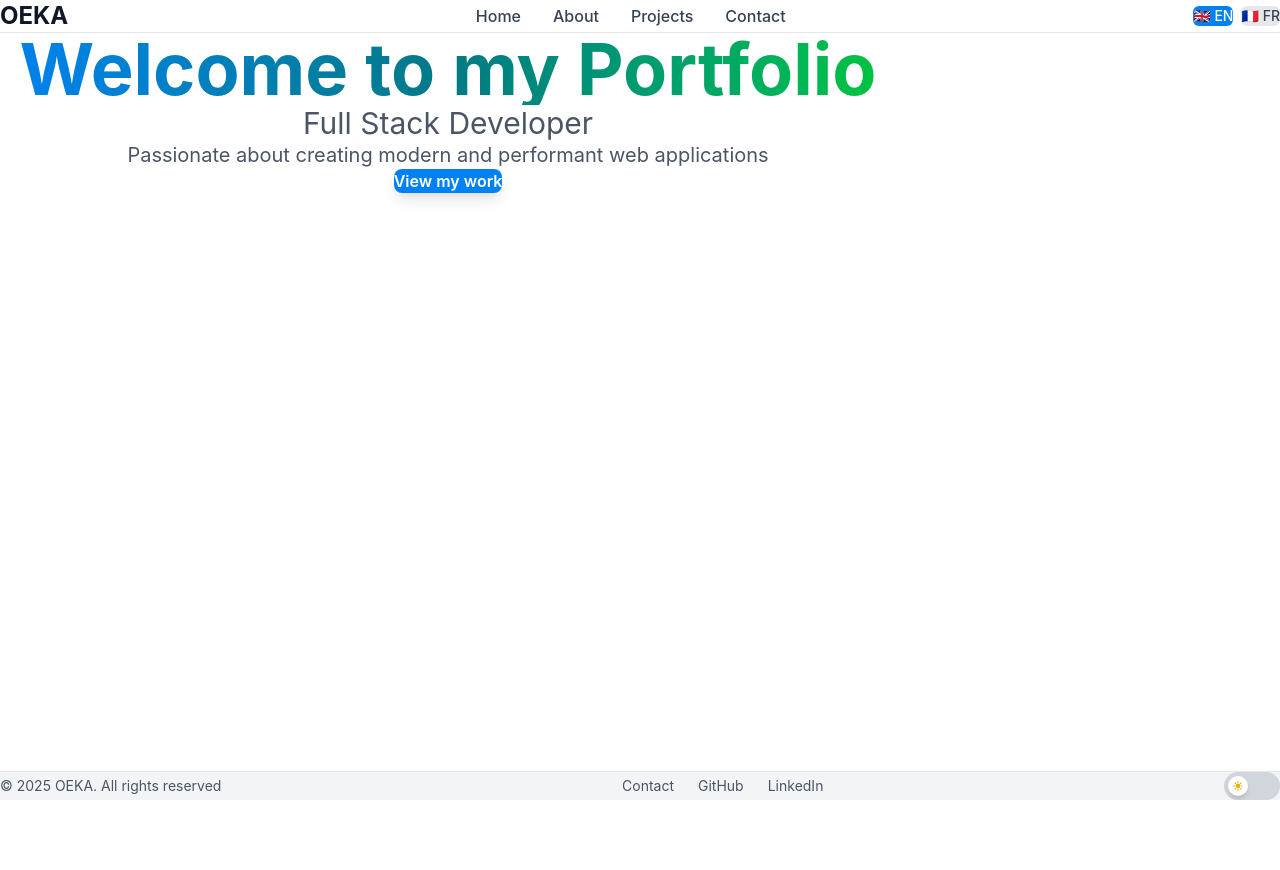
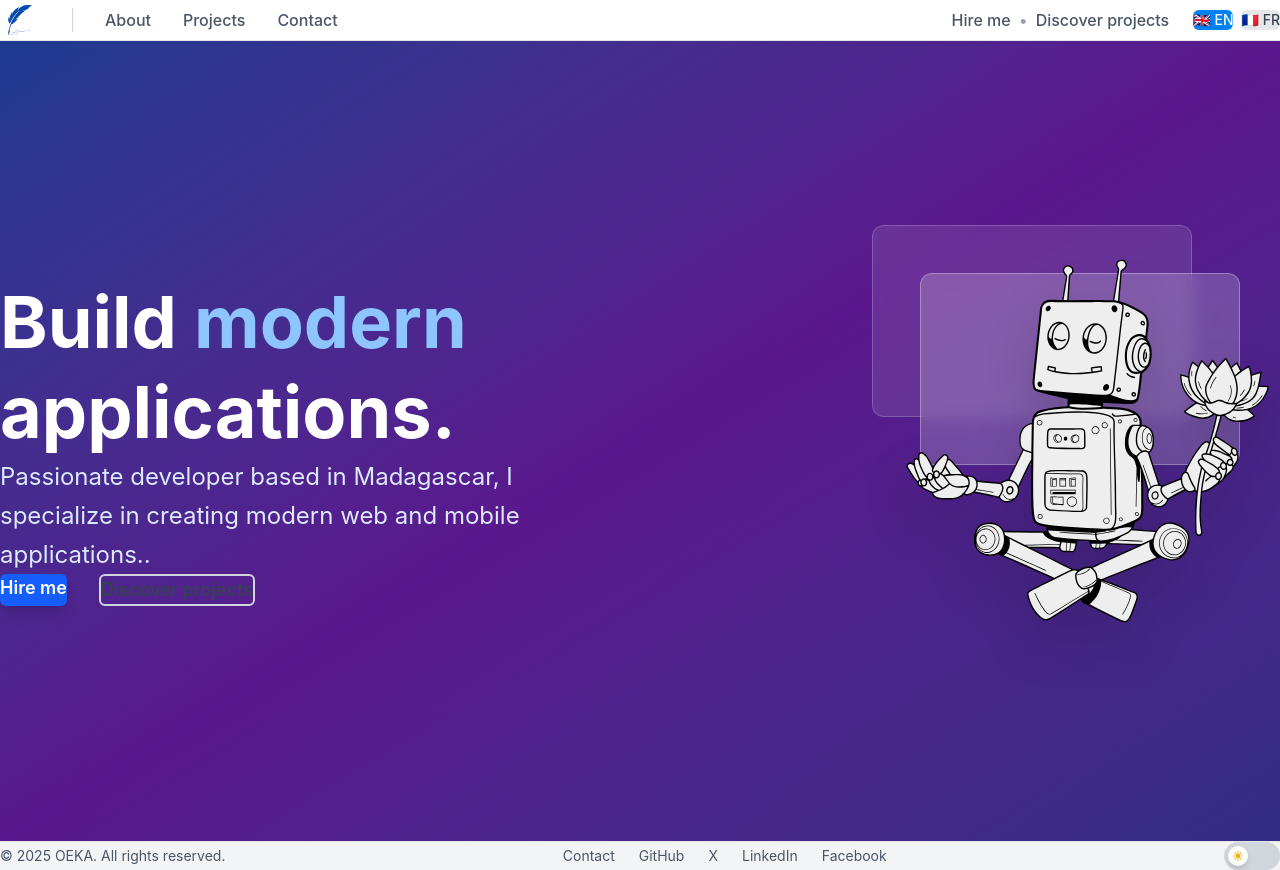
Before and after one commit to IhantsaFana/portfolio-ihantsa, a React (Vite) app: page /1 in a window 1280 px wide. Before the commit the page ends 800 px from the top, so only its background shows below. Built offline with nearby package versions, Linux system fonts and the light colour scheme.

Commit message:
Correction taille, thème, texte

```diff
--- a/public/locales/en/translation.json
+++ b/public/locales/en/translation.json
@@ -3,38 +3,53 @@
     "home": "Home",
     "about": "About",
     "projects": "Projects",
-    "contact": "Contact"
+    "contact": "Contact",
+    "hireMe": "Hire me",
+    "discoverProjects": "Discover projects"
   },
   "home": {
-    "title": "Welcome to my Portfolio",
-    "subtitle": "Full Stack Developer",
-    "description": "Passionate about creating modern and performant web applications",
-    "cta": "View my work"
+    "title": "Ihantsa RAKOTONDRANAIVO",
+    "subtitle": "Full-Stack Developer & AI",
+    "description": "Passionate about web and mobile development, I create modern applications with React, Next.js, Flutter and explore the possibilities of artificial intelligence.",
+    "cta": "View my projects",
+    "intro": "Passionate developer based in Madagascar, I specialize in creating modern web and mobile applications.",
+    "heroTitle": "Build modern applications.",
+    "heroHighlight": "modern"
   },
   "about": {
-    "title": "About Me",
-    "description": "I'm a full stack developer passionate about web technologies and creating exceptional user experiences."
+    "title": "About",
+    "description": "Full-Stack developer passionate about modern technologies and artificial intelligence.",
+    "skills": {
+      "web": "Web Development",
+      "mobile": "Mobile Development",
+      "ai": "Artificial Intelligence",
+      "webDesc": "React, Next.js, TypeScript, Tailwind CSS",
+      "mobileDesc": "Flutter, React Native, cross-platform development",
+      "aiDesc": "Python, Machine Learning, AI integration"
+    }
   },
   "projects": {
-    "title": "My Projects",
-    "viewProject": "View Project",
-    "sourceCode": "Source Code"
+    "title": "Projects",
+    "viewProject": "View project",
+    "sourceCode": "Source code",
+    "recent": "Recent projects"
   },
   "contact": {
-    "title": "Get in Touch",
+    "title": "Contact",
     "name": "Name",
     "email": "Email",
     "message": "Message",
-    "send": "Send Message",
+    "send": "Send",
     "success": "Message sent successfully!",
-    "error": "An error occurred. Please try again."
+    "error": "Error sending message.",
+    "intro": "Have a project? A question? Feel free to contact me."
   },
   "footer": {
-    "rights": "All rights reserved"
+    "rights": "All rights reserved."
   },
   "meta": {
-    "title": "Portfolio - Full Stack Developer",
-    "description": "Full Stack Developer portfolio showcasing modern web projects and applications",
-    "keywords": "developer, full stack, react, typescript, portfolio"
+    "title": "OEKA - Ihantsa RAKOTONDRANAIVO",
+    "description": "Full-Stack Developer & AI specialized in React, Next.js, Flutter, Python. Creating modern web and mobile applications.",
+    "keywords": "developer, React, Next.js, Flutter, Python, AI, TypeScript, portfolio, Madagascar"
   }
 }
--- a/public/locales/fr/translation.json
+++ b/public/locales/fr/translation.json
@@ -3,38 +3,53 @@
     "home": "Accueil",
     "about": "À propos",
     "projects": "Projets",
-    "contact": "Contact"
+    "contact": "Contact",
+    "hireMe": "Me recruter",
+    "discoverProjects": "Découvrir mes projets"
   },
   "home": {
-    "title": "Bienvenue sur mon Portfolio",
-    "subtitle": "Développeur Full Stack",
-    "description": "Passionné par la création d'applications web modernes et performantes",
-    "cta": "Voir mes réalisations"
+    "title": "Ihantsa RAKOTONDRANAIVO",
+    "subtitle": "Développeur Full-Stack & IA",
+    "description": "Passionné par le développement web et mobile, je crée des applications modernes avec React, Next.js, Flutter et explore les possibilités de l'intelligence artificielle.",
+    "cta": "Voir mes projets",
+    "intro": "Développeur passionné basé à Madagascar, je me spécialise dans la création d'applications web et mobile modernes.",
+    "heroTitle": "Créez de nouvelles applications.",
+    "heroHighlight": "nouvelles"
   },
   "about": {
-    "title": "À propos de moi",
-    "description": "Je suis un développeur full stack passionné par les technologies web et la création d'expériences utilisateur exceptionnelles."
+    "title": "À propos",
+    "description": "Développeur Full-Stack passionné par les technologies modernes et l'intelligence artificielle.",
+    "skills": {
+      "web": "Développement Web",
+      "mobile": "Développement Mobile",
+      "ai": "Intelligence Artificielle",
+      "webDesc": "React, Next.js, TypeScript, Tailwind CSS",
+      "mobileDesc": "Flutter, React Native, développement cross-platform",
+      "aiDesc": "Python, Machine Learning, intégration d'IA"
+    }
   },
   "projects": {
-    "title": "Mes Projets",
+    "title": "Projets",
     "viewProject": "Voir le projet",
-    "sourceCode": "Code source"
+    "sourceCode": "Code source",
+    "recent": "Projets récents"
   },
   "contact": {
-    "title": "Me Contacter",
+    "title": "Contact",
     "name": "Nom",
     "email": "Email",
     "message": "Message",
     "send": "Envoyer",
     "success": "Message envoyé avec succès !",
-    "error": "Une erreur s'est produite. Veuillez réessayer."
+    "error": "Erreur lors de l'envoi du message.",
+    "intro": "Vous avez un projet ? Une question ? N'hésitez pas à me contacter."
   },
   "footer": {
-    "rights": "Tous droits réservés"
+    "rights": "Tous droits réservés."
   },
   "meta": {
-    "title": "Portfolio - Développeur Full Stack",
-    "description": "Portfolio de développeur Full Stack présentant des projets et applications web modernes",
-    "keywords": "développeur, full stack, react, typescript, portfolio"
+    "title": "OEKA - Ihantsa RAKOTONDRANAIVO",
+    "description": "Développeur Full-Stack & IA spécialisé en React, Next.js, Flutter, Python. Création d'applications web et mobile modernes.",
+    "keywords": "développeur, React, Next.js, Flutter, Python, IA, TypeScript, portfolio, Madagascar"
   }
 }
--- a/src/components/layout/Footer.tsx
+++ b/src/components/layout/Footer.tsx
@@ -14,11 +14,11 @@ export function Footer() {
             <p>&copy; {currentYear} OEKA. {t('footer.rights')}</p>
           </div>
 
-          {/* Center Section - Links (style Grafikart) */}
+          {/* Center Section - Social Links */}
           <div className="flex items-center gap-6 text-sm">
             <a
               href="mailto:contact@oeka.mg"
-              className="text-gray-600 dark:text-gray-400 hover:text-primary dark:hover:text-primary transition-colors"
+              className="text-gray-600 dark:text-gray-400 hover:text-gray-900 dark:hover:text-white transition-colors"
             >
               Contact
             </a>
@@ -26,22 +26,38 @@ export function Footer() {
               href="https://github.com/IhantsaFana"
               target="_blank"
               rel="noopener noreferrer"
-              className="text-gray-600 dark:text-gray-400 hover:text-primary dark:hover:text-primary transition-colors"
+              className="text-gray-600 dark:text-gray-400 hover:text-gray-900 dark:hover:text-white transition-colors"
             >
               GitHub
+            </a>
+            <a
+              href="https://x.com/IhantsaFana"
+              target="_blank"
+              rel="noopener noreferrer"
+              className="text-gray-600 dark:text-gray-400 hover:text-gray-900 dark:hover:text-white transition-colors"
+            >
+              X
             </a>
             <a
               href="https://linkedin.com/in/ihantsa"
               target="_blank"
               rel="noopener noreferrer"
-              className="text-gray-600 dark:text-gray-400 hover:text-primary dark:hover:text-primary transition-colors"
+              className="text-gray-600 dark:text-gray-400 hover:text-gray-900 dark:hover:text-white transition-colors"
             >
               LinkedIn
+            </a>
+            <a
+              href="https://facebook.com/ihants"
+              target="_blank"
+              rel="noopener noreferrer"
+              className="text-gray-600 dark:text-gray-400 hover:text-gray-900 dark:hover:text-white transition-colors"
+            >
+              Facebook
             </a>
           </div>
 
           {/* Right Section - Theme Toggle */}
-          <div className="flex items-center gap-4">
+          <div className="flex items-center">
             <ThemeToggle />
           </div>
         </div>
--- a/src/components/layout/Header.tsx
+++ b/src/components/layout/Header.tsx
@@ -1,55 +1,72 @@
 import { Link } from 'react-router-dom';
 import { useTranslation } from 'react-i18next';
 import { LanguageSwitcher } from '@/components/ui/LanguageSwitcher';
-import { motion } from 'framer-motion';
 
 export function Header() {
   const { t, i18n } = useTranslation();
   const currentLang = i18n.language;
 
   const navItems = [
-    { key: 'home', path: '' },
     { key: 'about', path: 'about' },
     { key: 'projects', path: 'projects' },
     { key: 'contact', path: 'contact' },
   ];
 
   return (
-    <motion.header
-      className="sticky top-0 z-50 bg-white/80 dark:bg-gray-900/80 backdrop-blur-md border-b border-gray-200 dark:border-gray-800"
-      initial={{ y: -100 }}
-      animate={{ y: 0 }}
-      transition={{ duration: 0.5 }}
-    >
-      <nav className="container mx-auto px-4 py-4">
+    <header className="bg-white dark:bg-gray-900 border-b border-gray-200 dark:border-gray-800">
+      <nav className="container mx-auto px-12 md:px-16 py-8">
         <div className="flex items-center justify-between">
-          {/* Logo */}
+          {/* Left Section - Logo + Navigation */}
+          <div className="flex items-center gap-8">
+            {/* Logo avec favicon */}
             <Link
               to={`/${currentLang}`}
-            className="text-2xl font-bold text-gray-900 dark:text-white hover:text-primary dark:hover:text-primary transition-colors"
+              className="flex items-center hover:opacity-80 transition-opacity"
             >
-            OEKA
+              <img src="/favicon.svg" alt="OEKA" className="w-10 h-10" />
             </Link>
 
-          {/* Navigation Desktop */}
+            {/* Séparateur vertical */}
+            <div className="hidden md:block w-px h-6 bg-gray-300 dark:bg-gray-600"></div>
+
+            {/* Navigation Desktop - À gauche avec le logo */}
             <div className="hidden md:flex items-center gap-8">
               {navItems.map((item) => (
                 <Link
                   key={item.key}
                   to={`/${currentLang}/${item.path}`}
-                className="text-gray-700 dark:text-gray-300 hover:text-primary dark:hover:text-primary transition-colors font-medium"
+                  className="text-gray-600 dark:text-gray-400 hover:text-gray-900 dark:hover:text-white transition-colors font-medium"
                 >
                   {t(`nav.${item.key}`)}
                 </Link>
               ))}
             </div>
+          </div>
 
-          {/* Actions */}
-          <div className="flex items-center gap-4">
+          {/* Right Section - CTA + Language */}
+          <div className="flex items-center gap-6">
+            {/* CTA Buttons - Style Grafikart - Plus grands */}
+            <div className="hidden md:flex items-center gap-2">
+              <Link
+                to={`/${currentLang}/contact`}
+                className="px-4 py-2 text-gray-600 dark:text-gray-400 hover:text-blue-600 hover:bg-blue-50 dark:hover:bg-blue-900/20 transition-colors font-medium rounded-md"
+              >
+                {t('nav.hireMe')}
+              </Link>
+              <span className="text-gray-400 mx-1">•</span>
+              <Link
+                to={`/${currentLang}/projects`}
+                className="px-4 py-2 text-gray-600 dark:text-gray-400 hover:text-blue-600 hover:bg-blue-50 dark:hover:bg-blue-900/20 transition-colors font-medium rounded-md"
+              >
+                {t('nav.discoverProjects')}
+              </Link>
+            </div>
+
+            {/* Language Switcher */}
             <LanguageSwitcher />
           </div>
         </div>
       </nav>
-    </motion.header>
+    </header>
   );
 }
--- /dev/null
+++ b/src/components/ui/Button.tsx
@@ -0,0 +1,80 @@
+import { Link } from 'react-router-dom';
+import type { ReactNode } from 'react';
+
+interface ButtonProps {
+  children: ReactNode;
+  to?: string;
+  href?: string;
+  onClick?: () => void;
+  variant?: 'primary' | 'secondary';
+  size?: 'sm' | 'md' | 'lg';
+  className?: string;
+  disabled?: boolean;
+}
+
+export function Button({
+  children,
+  to,
+  href,
+  onClick,
+  variant = 'primary',
+  size = 'md',
+  className = '',
+  disabled = false
+}: ButtonProps) {
+  // Base styles
+  const baseStyles = 'inline-block font-medium rounded-md transition-colors text-center focus:outline-none focus:ring-2 focus:ring-offset-2';
+
+  // Size styles
+  const sizeStyles = {
+    sm: 'px-4 py-2 text-sm',
+    md: 'px-6 py-3 text-sm',
+    lg: 'px-12 py-6 text-lg font-semibold'
+  };
+
+  // Variant styles
+  const variantStyles = {
+    primary: 'bg-blue-600 hover:bg-blue-700 text-white focus:ring-blue-500 disabled:bg-blue-300',
+    secondary: 'border border-gray-300 dark:border-gray-600 text-gray-700 dark:text-gray-300 hover:bg-gray-50 dark:hover:bg-gray-800 focus:ring-gray-500 disabled:bg-gray-100 disabled:text-gray-400'
+  };
+
+  const classes = `${baseStyles} ${sizeStyles[size]} ${variantStyles[variant]} ${className}`;
+
+  // Disabled styles
+  const disabledClasses = disabled ? 'cursor-not-allowed opacity-50' : '';
+  const finalClasses = `${classes} ${disabledClasses}`;
+
+  // Render as Link (React Router)
+  if (to && !disabled) {
+    return (
+      <Link to={to} className={finalClasses}>
+        {children}
+      </Link>
+    );
+  }
+
+  // Render as external link
+  if (href && !disabled) {
+    return (
+      <a
+        href={href}
+        className={finalClasses}
+        target="_blank"
+        rel="noopener noreferrer"
+      >
+        {children}
+      </a>
+    );
+  }
+
+  // Render as button
+  return (
+    <button
+      onClick={onClick}
+      className={finalClasses}
+      disabled={disabled}
+    >
+      {children}
+    </button>
+  );
+}
--- a/src/features/home/Home.tsx
+++ b/src/features/home/Home.tsx
@@ -1,7 +1,6 @@
 import { useTranslation } from 'react-i18next';
-import { Link } from 'react-router-dom';
-import { motion } from 'framer-motion';
 import { SEO } from '@/components/ui/SEO';
+import { Button } from '@/components/ui/Button';
 
 export function Home() {
   const { t, i18n } = useTranslation();
@@ -10,49 +9,73 @@ export function Home() {
   return (
     <>
       <SEO />
-      <section className="container mx-auto px-4 py-20 md:py-32">
-        <div className="max-w-4xl mx-auto text-center">
-          <motion.h1
-            className="text-5xl md:text-7xl font-bold mb-6 bg-gradient-to-r from-primary via-secondary to-accent bg-clip-text text-transparent"
-            initial={{ opacity: 0, y: 20 }}
-            animate={{ opacity: 1, y: 0 }}
-            transition={{ duration: 0.8 }}
-          >
-            {t('home.title')}
-          </motion.h1>
+      {/* Hero Section - Style Grafikart avec gradient */}
+      <section className="bg-gradient-to-br from-blue-900 via-purple-900 to-indigo-900 dark:from-gray-900 dark:via-blue-900 dark:to-purple-900 min-h-screen flex items-center relative overflow-hidden">
+        {/* Background Pattern */}
+        <div className="absolute inset-0 opacity-10">
+          <div className="absolute inset-0 bg-gradient-to-r from-blue-500/20 to-purple-500/20"></div>
+        </div>
 
-          <motion.h2
-            className="text-2xl md:text-3xl text-gray-600 dark:text-gray-400 mb-8"
-            initial={{ opacity: 0, y: 20 }}
-            animate={{ opacity: 1, y: 0 }}
-            transition={{ duration: 0.8, delay: 0.2 }}
-          >
-            {t('home.subtitle')}
-          </motion.h2>
+        <div className="container mx-auto px-12 md:px-16 relative z-10">
+          <div className="grid lg:grid-cols-2 gap-20 items-center max-w-7xl mx-auto">
+            {/* Left Content - Plus d'espace et mieux centré */}
+            <div className="text-white">
+              <h1 className="text-5xl md:text-6xl lg:text-7xl font-bold mb-8 leading-tight">
+                {t('home.heroTitle').split(' ').map((word, index) =>
+                  word.toLowerCase() === t('home.heroHighlight').toLowerCase() ? (
+                    <span key={index} className="text-blue-300">{word} </span>
+                  ) : (
+                    <span key={index}>{word} </span>
+                  )
+                )}
+              </h1>
 
-          <motion.p
-            className="text-lg md:text-xl text-gray-600 dark:text-gray-400 mb-12"
-            initial={{ opacity: 0, y: 20 }}
-            animate={{ opacity: 1, y: 0 }}
-            transition={{ duration: 0.8, delay: 0.4 }}
-          >
-            {t('home.description')}
-          </motion.p>
+              <p className="text-xl md:text-2xl text-blue-100 mb-16 leading-relaxed max-w-2xl">
+                {t('home.intro')}.
+              </p>
 
-          <motion.div
-            initial={{ opacity: 0, y: 20 }}
-            animate={{ opacity: 1, y: 0 }}
-            transition={{ duration: 0.8, delay: 0.6 }}
-          >
-            <Link
-              to={`/${currentLang}/projects`}
-              className="inline-block px-8 py-4 bg-primary text-white rounded-lg font-semibold hover:bg-primary/90 transition-colors shadow-lg hover:shadow-xl"
-            >
-              {t('home.cta')}
-            </Link>
-          </motion.div>
+              {/* CTA Buttons avec composants Button */}
+              <div className="flex flex-col sm:flex-row gap-8 mt-12">
+                <Button
+                  to={`/${currentLang}/contact`}
+                  variant="primary"
+                  size="lg"
+                  className="bg-blue-600 hover:bg-blue-700 text-white shadow-lg hover:shadow-xl"
+                >
+                  {t('nav.hireMe')}
+                </Button>
+                <Button
+                  to={`/${currentLang}/projects`}
+                  variant="secondary"
+                  size="lg"
+                  className="border-2 border-blue-300 text-blue-100 hover:bg-blue-300 hover:text-blue-900"
+                >
+                  {t('nav.discoverProjects')}
+                </Button>
+              </div>
+            </div>
+
+            {/* Right Illustration - Plus grande et mieux positionnée */}
+            <div className="flex justify-center lg:justify-end">
+              <div className="relative">
+                {/* Background Cards/Mockups comme Grafikart */}
+                <div className="absolute -top-6 -left-6 w-80 h-48 bg-white/10 backdrop-blur-sm rounded-xl border border-white/20"></div>
+                <div className="absolute top-6 left-6 w-80 h-48 bg-white/20 backdrop-blur-sm rounded-xl border border-white/30"></div>
+
+                {/* Robot Image */}
+                <div className="relative z-10 p-8">
+                  <img
+                    src="/robot-with-flower.svg"
+                    alt="Robot developer with flower"
+                    className="w-80 h-80 md:w-96 md:h-96 drop-shadow-2xl"
+                  />
+                </div>
+              </div>
+            </div>
+          </div>
         </div>
       </section>
+
     </>
   );
 }
--- a/src/index.css
+++ b/src/index.css
@@ -49,7 +49,7 @@ html {
 
 /* Custom scrollbar */
 ::-webkit-scrollbar {
-  width: 10px;
+  width: 7px;
 }
 
 ::-webkit-scrollbar-track {
```
Lines whose indentation alone changed are shown as unchanged.
